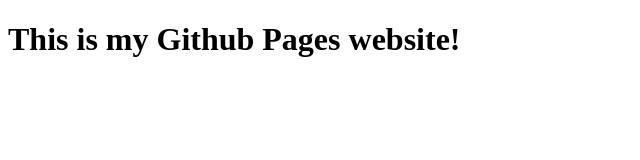
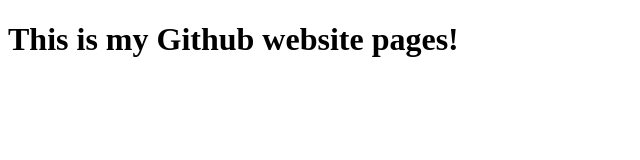
Before and after one commit to Poojitha228/Poojitha228.github.io, a plain HTML site: page index.html in a window 1280 px wide. Shown: the whole page, without its empty margins (0-640 px from the left). Drawn offline with Linux system fonts and the light colour scheme.

Commit message:
First commit

```diff
--- a/index.html
+++ b/index.html
@@ -8,6 +8,6 @@
 </head>
 <body>
 
-    <h1> This is my Github Pages website!</h1>
+    <h1> This is my Github website pages!</h1>
 </body>
 </html>
```
